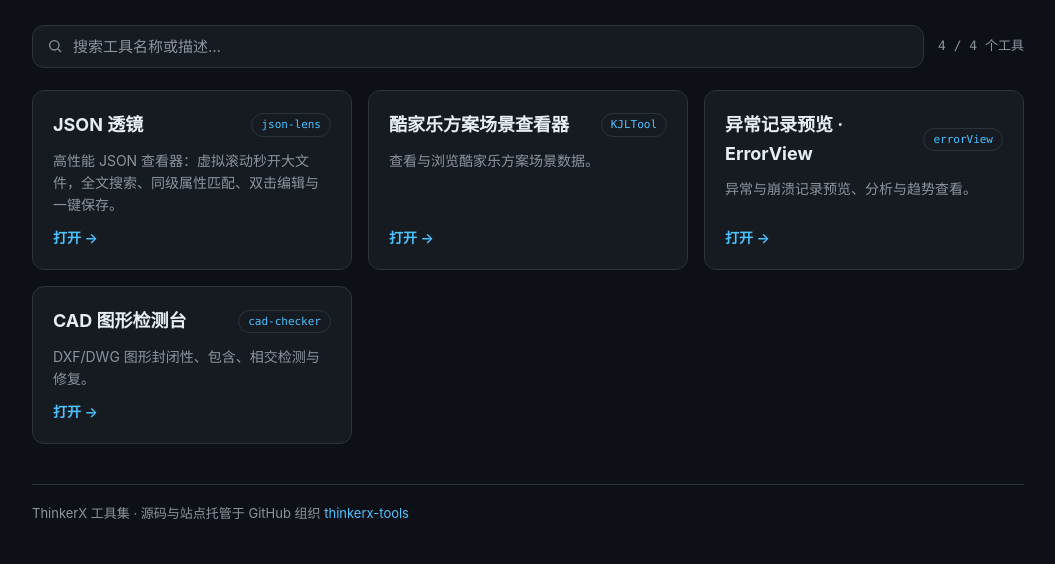
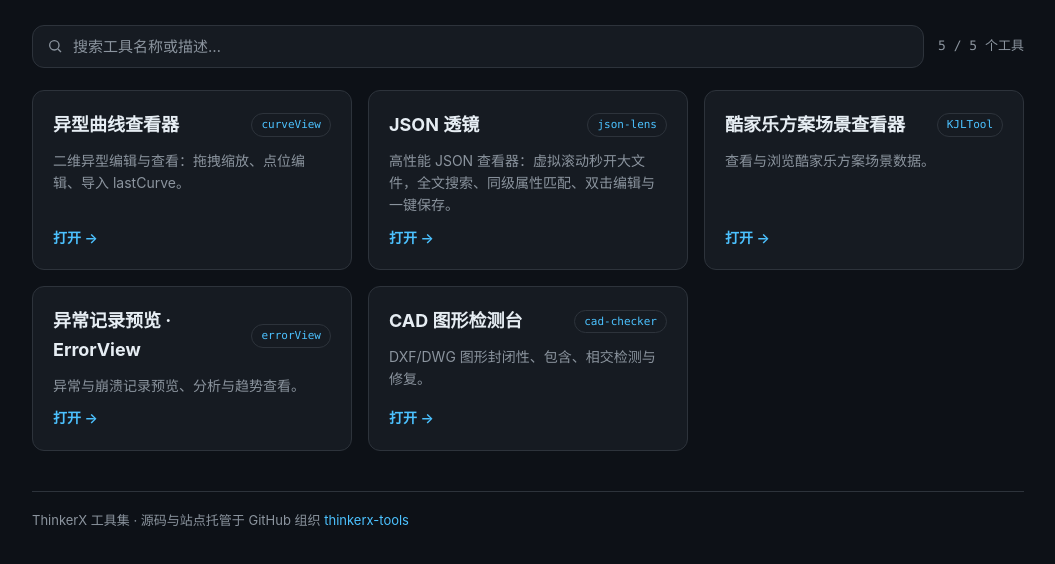
Before and after one commit to thinkerx-tools/thinkerx-tools.github.io, a plain HTML site: page index.html in a window 1280 px wide. Shown: the part 126-690 px from the top of the page, without its empty margins (112-1167 px from the left). Drawn offline with Linux system fonts and the light colour scheme.

Commit message:
feat: register curveView in tools index

```diff
--- a/index.html
+++ b/index.html
@@ -137,6 +137,7 @@
 
 <script>
   const TOOLS = [
+  { name: '异型曲线查看器', tag: 'curveView', url: './curveView/', desc: '二维异型编辑与查看：拖拽缩放、点位编辑、导入 lastCurve。' },
     { name: 'JSON 透镜', tag: 'json-lens', url: './json-lens/', desc: '高性能 JSON 查看器：虚拟滚动秒开大文件，全文搜索、同级属性匹配、双击编辑与一键保存。' },
     { name: '酷家乐方案场景查看器', tag: 'KJLTool', url: './KJLTool/', desc: '查看与浏览酷家乐方案场景数据。' },
     { name: '异常记录预览 · ErrorView', tag: 'errorView', url: './errorView/', desc: '异常与崩溃记录预览、分析与趋势查看。' },
```
